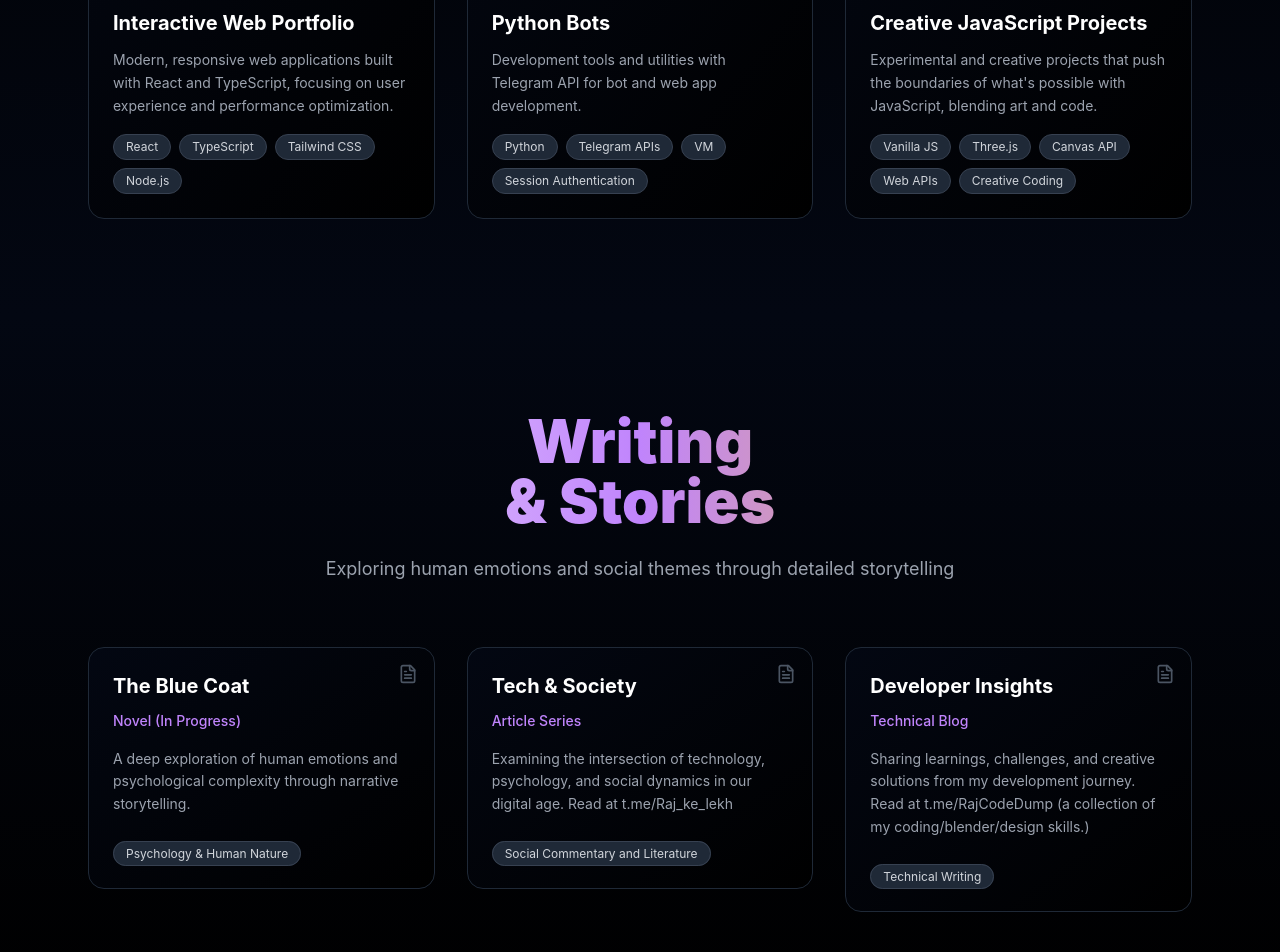
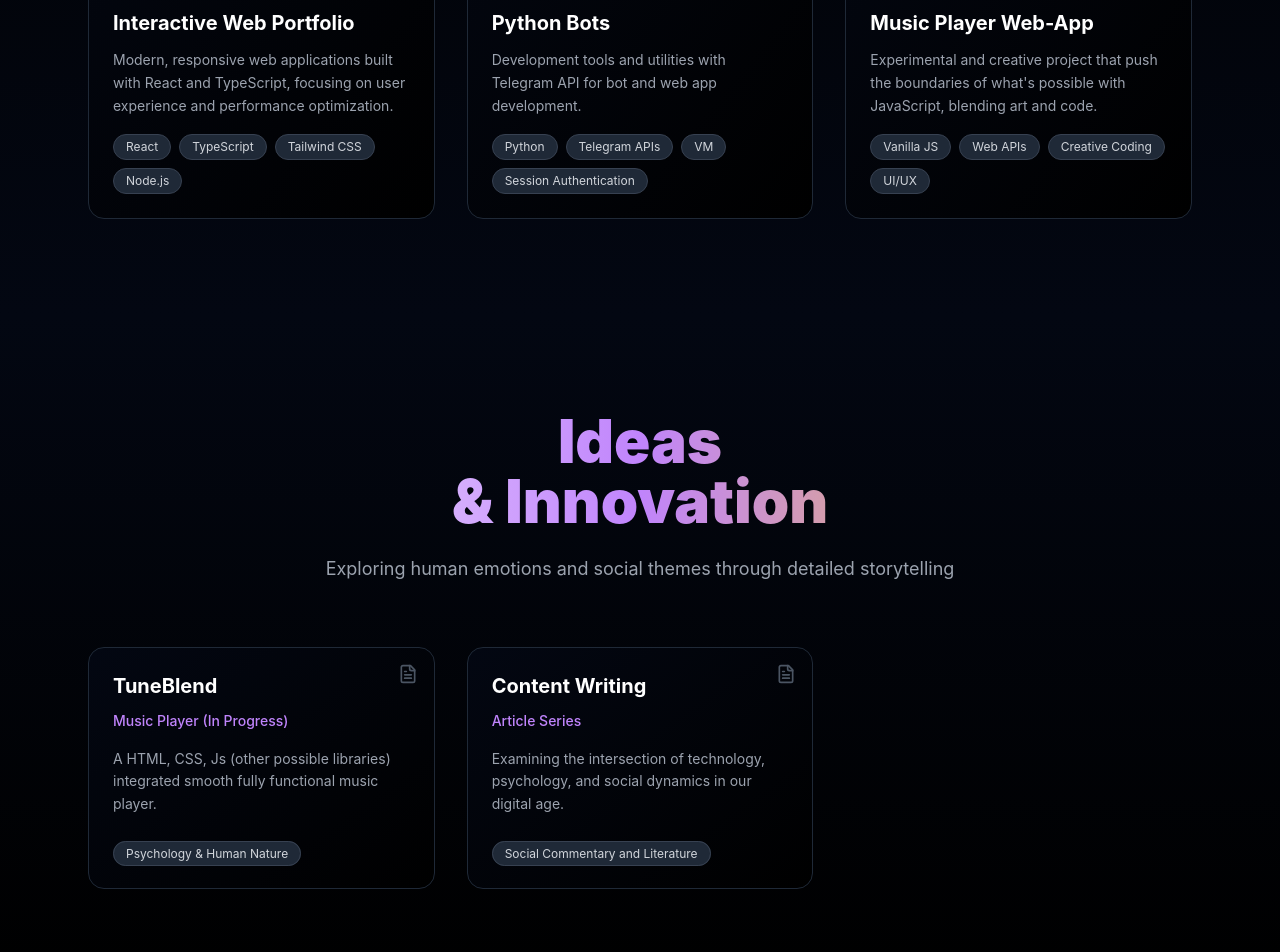
Before and after one commit to rajsriv/portfolio-project, a React (Vite) app: page / in a window 1280 px wide. Shown: the part 2920-3872 px from the top of the page. Built offline with nearby package versions, Linux system fonts and the light colour scheme.

Commit message:
Update App.tsx

```diff
--- a/src/App.tsx
+++ b/src/App.tsx
@@ -55,7 +55,7 @@ function App() {
     { name: 'Web Development', level: 92, icon: Code, color: 'from-emerald-400 to-teal-600', description: 'React, JavaScript, TypeScript' },
     { name: 'Creative Problem Solving', level: 95, icon: Brain, color: 'from-purple-400 to-indigo-600', description: 'Innovative thinking & solutions (DSA)' },
     { name: 'Blender 3D modelling', level: 78, icon: Shield, color: 'from-red-400 to-pink-600', description: 'Low-poly Model development for easy web integration' },
-    { name: 'Technical Writing', level: 88, icon: BookOpen, color: 'from-yellow-400 to-orange-600', description: 'Documentation & storytelling' },
+    { name: 'Content Writiing', level: 88, icon: BookOpen, color: 'from-yellow-400 to-orange-600', description: 'Documentation/Articles/Blog Post' },
   ];
 
   const projects = [
@@ -78,9 +78,9 @@ function App() {
       link: 'https://github.com/rajsriv?tab=repositories'
     },
     {
-      title: 'Creative JavaScript Projects',
-      description: 'Experimental and creative projects that push the boundaries of what\'s possible with JavaScript, blending art and code.',
-      tech: ['Vanilla JS', 'Three.js', 'Canvas API', 'Web APIs', 'Creative Coding'],
+      title: 'Music Player Web-App',
+      description: 'Experimental and creative project that push the boundaries of what\'s possible with JavaScript, blending art and code.',
+      tech: ['Vanilla JS', 'Web APIs', 'Creative Coding', 'UI/UX'],
       image: 'https://images.pexels.com/photos/1181263/pexels-photo-1181263.jpeg?auto=compress&cs=tinysrgb&w=800&h=450&fit=crop',
       accent: 'from-purple-400 to-blue-600',
       status: 'Ongoing'
@@ -89,23 +89,18 @@ function App() {
 
   const writings = [
     {
-      title: 'The Blue Coat',
-      type: 'Novel (In Progress)',
-      description: 'A deep exploration of human emotions and psychological complexity through narrative storytelling.',
+      title: 'TuneBlend',
+      type: 'Music Player (In Progress)',
+      description: 'A HTML, CSS, Js (other possible libraries) integrated smooth fully functional music player.',
       theme: 'Psychology & Human Nature'
     },
     {
-      title: 'Tech & Society',
+      title: 'Content Writing',
       type: 'Article Series',
-      description: 'Examining the intersection of technology, psychology, and social dynamics in our digital age. Read at t.me/Raj_ke_lekh',
+      description: 'Examining the intersection of technology, psychology, and social dynamics in our digital age.',
       theme: 'Social Commentary and Literature'
-    },
-    {
-      title: 'Developer Insights',
-      type: 'Technical Blog',
-      description: 'Sharing learnings, challenges, and creative solutions from my development journey. Read at t.me/RajCodeDump (a collection of my coding/blender/design skills.)',
-      theme: 'Technical Writing'
     }
+
   ];
 
   return (
@@ -422,9 +417,9 @@ function App() {
         <div className="max-w-6xl mx-auto px-6 relative">
           <div className="text-center mb-16">
             <h2 className="text-5xl md:text-6xl font-black bg-gradient-to-r from-white via-purple-400 to-yellow-400 bg-clip-text text-transparent mb-6 leading-tight">
-              Writing
+              Ideas
               <br />
-              & Stories
+              & Innovation
             </h2>
             <p className="text-gray-400 text-lg max-w-2xl mx-auto">
               Exploring human emotions and social themes through detailed storytelling
```
